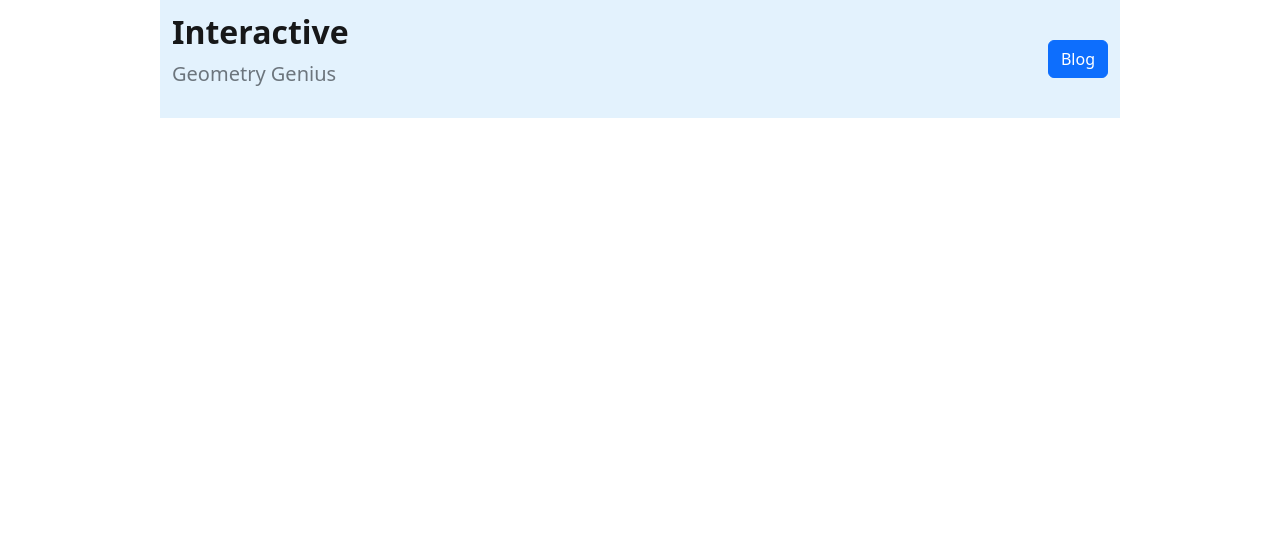
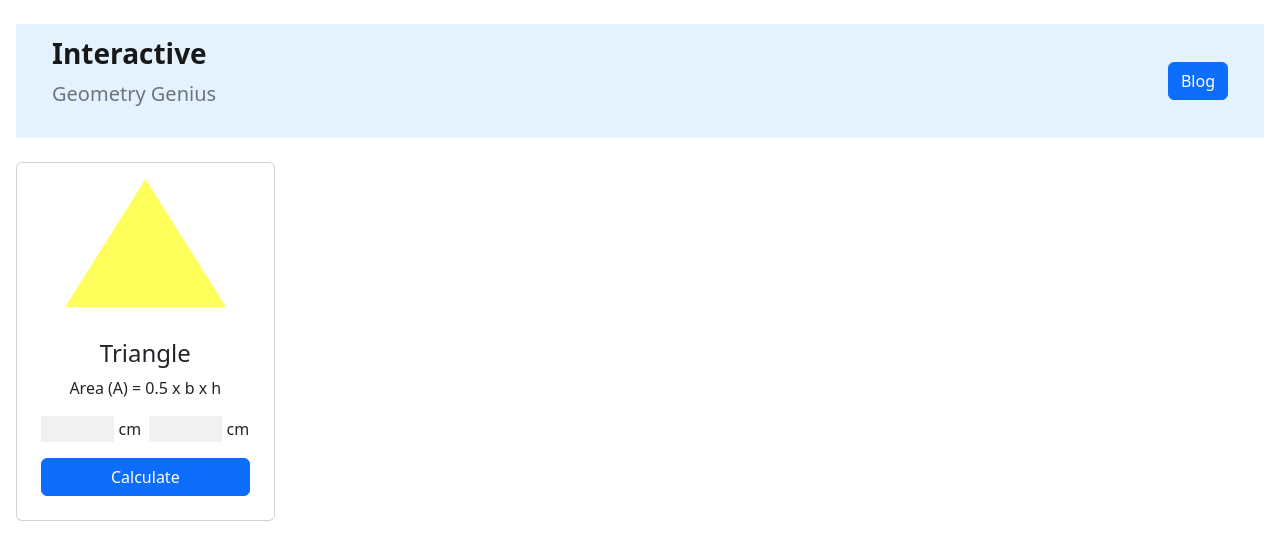
Before and after one commit to rashedrk/geometry-genius, a plain HTML site: page index.html in a window 1280 px wide. Drawn offline with nearby package versions, Linux system fonts and the light colour scheme.

Commit message:
first card done

```diff
--- a/index.html
+++ b/index.html
@@ -7,18 +7,47 @@
     <title>Geometry Genius</title>
     <!-- bootstrap css link  -->
     <link href="https://cdn.jsdelivr.net/npm/bootstrap@5.2.3/dist/css/bootstrap.min.css" rel="stylesheet" integrity="sha384-rbsA2VBKQhggwzxH7pPCaAqO46MgnOM80zW1RWuH61DGLwZJEdK2Kadq2F9CUG65" crossorigin="anonymous">
+    <!-- external css file  -->
+    <link rel="stylesheet" href="./styles/style.css">
 </head>
-<body>
-    <header class="w-75 mx-auto">
-        <nav class="navbar"  style="background-color: #e3f2fd;">
+<body class="mx-3">
+    <!-- header section  -->
+    <header>
+        <nav class="navbar px-4 my-4"  style="background-color: #e3f2fd;">
             <div class="container-fluid">
                 <a class="navbar-brand">
-            <h2><strong>Interactive</strong></h2>
+                    <h3><strong>Interactive</strong></h3>
                     <p class="text-muted">Geometry Genius</p>
                 </a>
                 <button class="btn btn-primary">Blog</button>
             </div>
         </nav>
     </header>
+    <main>
+        <section>
+            <div class="row">
+                <div class="col-md-8">
+                    <div class="row row-cols-1 row-cols-md-3 g-4">
+                        <div class="col">
+                            <div class="card text-center ">
+                                <img src="./images/triangle.png" class="card-img-top px-5 py-3" alt="">
+                                <div class="card-body pb-4 px-4">
+                                    <h4 class="card-title">Triangle</h4>
+                                    <p class="card-text">Area (A) = 0.5 x b x h</p>
+                                    <input type="text" name="" class="input-field" id=""> <span>cm</span>
+                                    <input type="text" name="" class="input-field ms-1" id="">
+                                    <span>cm</span>
+                                    <button class="btn-calculate btn btn-primary w-100 mt-3">Calculate</button>
+                                </div>
+                            </div>
+                        </div>
+                    </div>
+                </div>
+                <div class="col-md-4">
+
+                </div>
+            </div>
+        </section>
+    </main>
 </body>
 </html>
--- /dev/null
+++ b/styles/style.css
@@ -0,0 +1,5 @@
+.input-field {
+    width: 35%;
+    background-color: #F1F1F1;
+    border: none;
+}
```
Lines whose indentation alone changed are shown as unchanged.
